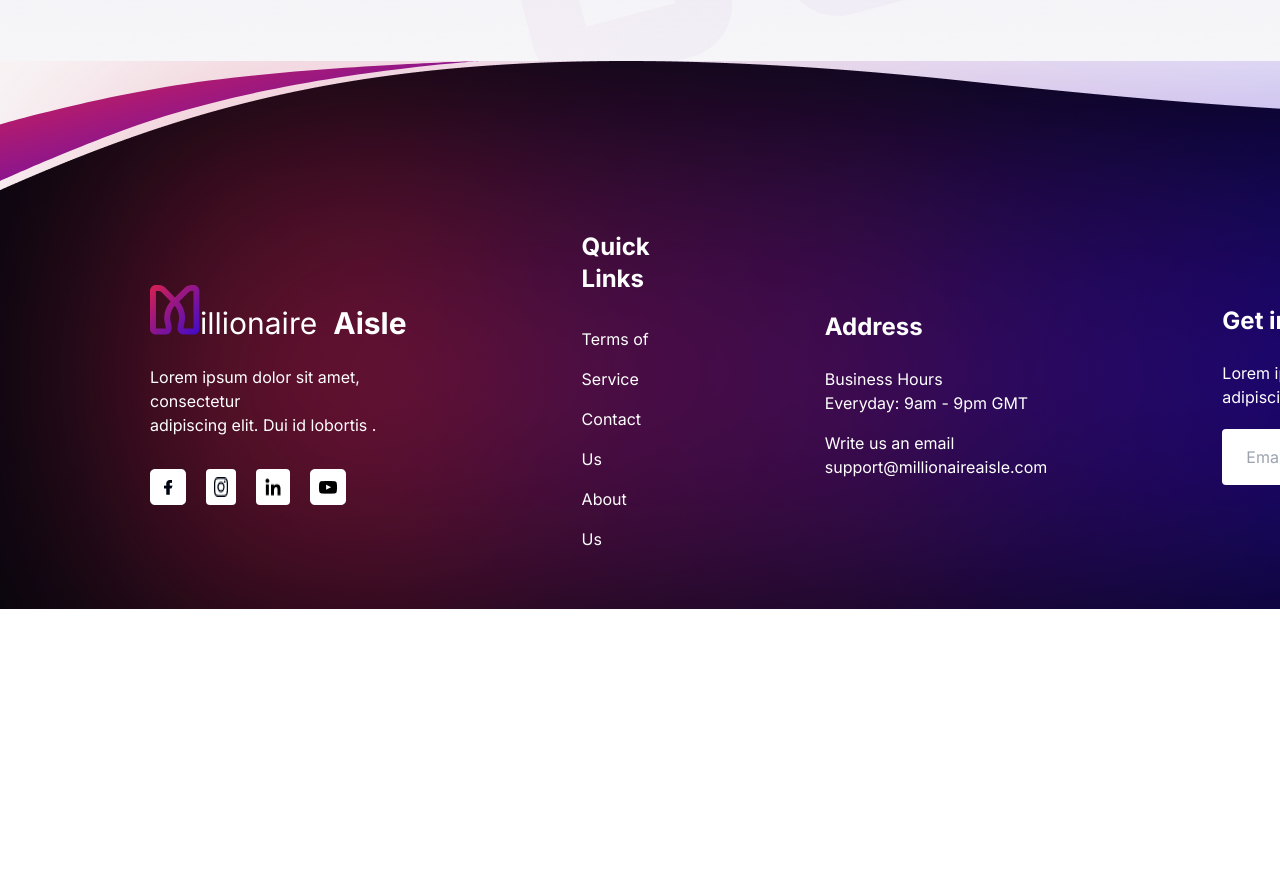
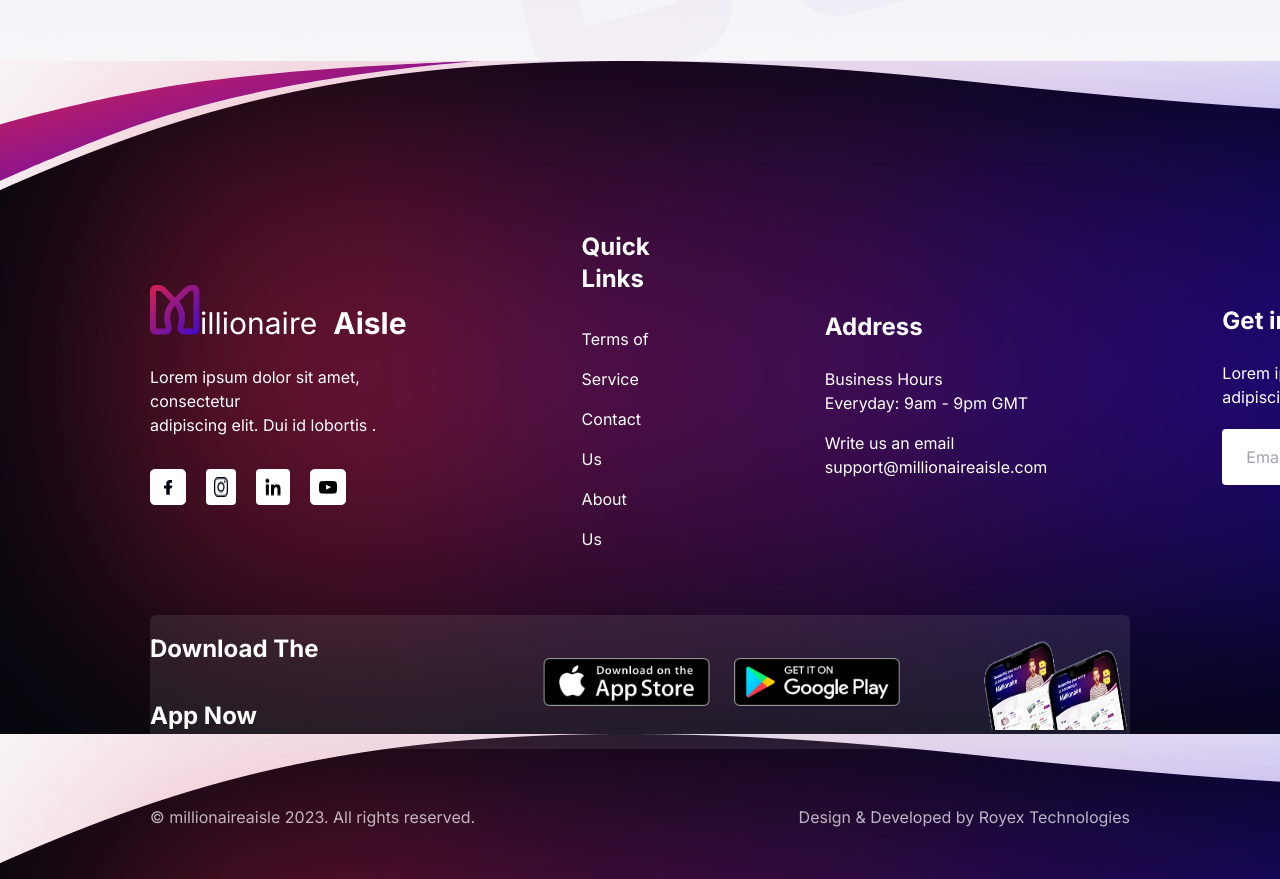
Before and after one commit to omarjafor/Millionaire-Aisle-Task, a plain HTML site: page index.html in a window 1280 px wide. Shown: the part 3930-4809 px from the top of the page. Before the commit the page ends 4539 px from the top, so only its background shows below. Drawn offline with nearby package versions, Linux system fonts and the light colour scheme.

Commit message:
footer bg blend blur issues

```diff
--- a/index.html
+++ b/index.html
@@ -410,7 +410,6 @@
         </section>
     </main>
     <footer class="relative" style="background-image: url('./assets/Footer/footer-bg.png');">
-        <div style="background-image: url('./assets/Footer/footer-gd.png');">
         <div class="absolute top-0 left-0">
             <svg xmlns="http://www.w3.org/2000/svg" width="480" height="120" viewBox="0 0 480 120" fill="none">
                 <path
@@ -425,6 +424,7 @@
                 </defs>
             </svg>
         </div>
+        <div class="" style="background-image: url('./assets/Footer/footer-gd.png');">
             <div class="mx-[150px] pt-[170px] pb-[50px]">
                 <div class="flex items-center lg:gap-[175px]">
                     <div>
@@ -482,15 +482,26 @@
                         </p>
                         <div class="flex gap-4 mt-5">
                             <input class="py-4 px-6 rounded" type="email" name="email" id="" placeholder="Email..">
-                            <button class="py-4 px-5 bg-[#D32053] text-white rounded font-bold text-sm">Subscribe</button>
+                            <button
+                                class="py-4 px-5 bg-[#D32053] text-white rounded font-bold text-sm">Subscribe</button>
                         </div>
                     </div>
                 </div>
+                <div class="bg-[#D9D9D9] rounded-md flex items-center justify-around gap-56 my-14 bg-opacity-10">
                     <div>
-
+                        <h2 class="text-white text-2xl font-bold leading-[67px]">Download The App Now</h2>
+                    </div>
+                    <div class="flex gap-6 h-12">
+                        <img src="./assets/Download/apple.png" alt="">
+                        <img src="./assets/Download/google.png" alt="">
                     </div>
                     <div>
-
+                        <img src="./assets/Footer/Screen.png" alt="" class="h-24">
+                    </div>
+                </div>
+                <div class="flex justify-between text-white opacity-70 text-base font-normal">
+                    <p>© millionaireaisle 2023. All rights reserved.</p>
+                    <p>Design & Developed by Royex Technologies</p>
                 </div>
             </div>
         </div>
```
Lines whose indentation alone changed are shown as unchanged.
